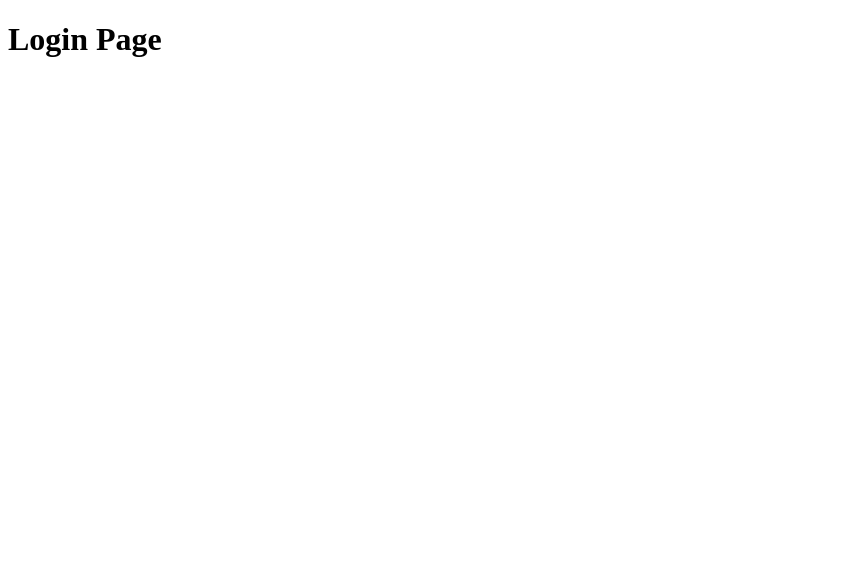
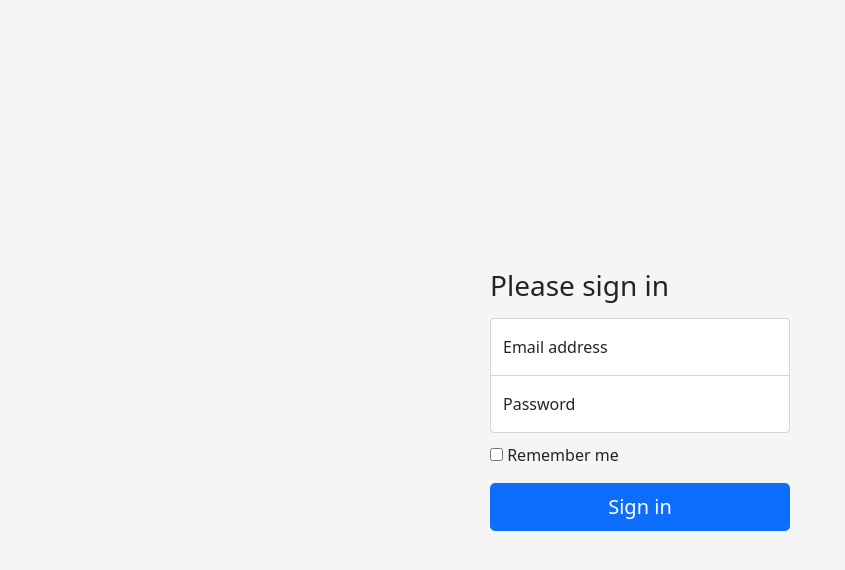
Before and after one commit to nikevapormax/turtlegram_frontend, a plain HTML site: page login.html in a window 1280 px wide. Shown: the whole page, without its empty margins (0-845 px from the left). Drawn offline with nearby package versions, Linux system fonts and the light colour scheme.

Commit message:
Docs: change words

```diff
--- a/login.html
+++ b/login.html
@@ -2,14 +2,43 @@
 <html lang="en">
 
 <head>
-    <meta charset="UTF-8">
-    <meta http-equiv="X-UA-Compatible" content="IE=edge">
-    <meta name="viewport" content="width=device-width, initial-scale=1.0">
-    <title>Document</title>
+    <meta charset="UTF-8" />
+    <meta http-equiv="X-UA-Compatible" content="IE=edge" />
+    <meta name="viewport" content="width=device-width, initial-scale=1.0" />
+    <!-- CSS only -->
+    <link href="https://cdn.jsdelivr.net/npm/bootstrap@5.1.3/dist/css/bootstrap.min.css" rel="stylesheet"
+        integrity="sha384-1BmE4kWBq78iYhFldvKuhfTAU6auU8tT94WrHftjDbrCEXSU1oBoqyl2QvZ6jIW3" crossorigin="anonymous" />
+    <link rel="stylesheet" href="style.css" />
+    <script src="api.js"></script>
+    <title>Turtlegram</title>
 </head>
 
 <body>
-    <h1>Login Page</h1>
+    <main class="form-signin">
+        <form>
+            <h1 class="h3 mb-3 fw-normal">Please sign in</h1>
+            <div class="form-floating">
+                <input type="email" class="form-control" id="floatingInput" placeholder="name@example.com" />
+                <label for="floatingInput">Email address</label>
+            </div>
+            <div class="form-floating">
+                <input type="password" class="form-control" id="floatingPassword" placeholder="Password" />
+                <label for="floatingPassword">Password</label>
+            </div>
+
+            <div class="checkbox mb-3">
+                <label>
+                    <input type="checkbox" value="remember-me" /> Remember me
+                </label>
+            </div>
+            <button class="w-100 btn btn-lg btn-primary" type="button" onclick="handleSignin()">
+                Sign in
+            </button>
+        </form>
+    </main>
+    <script src="https://cdn.jsdelivr.net/npm/bootstrap@5.1.3/dist/js/bootstrap.bundle.min.js"
+        integrity="sha384-ka7Sk0Gln4gmtz2MlQnikT1wXgYsOg+OMhuP+IlRH9sENBO0LRn5q+8nbTov4+1p"
+        crossorigin="anonymous"></script>
 </body>
 
 </html>
```
